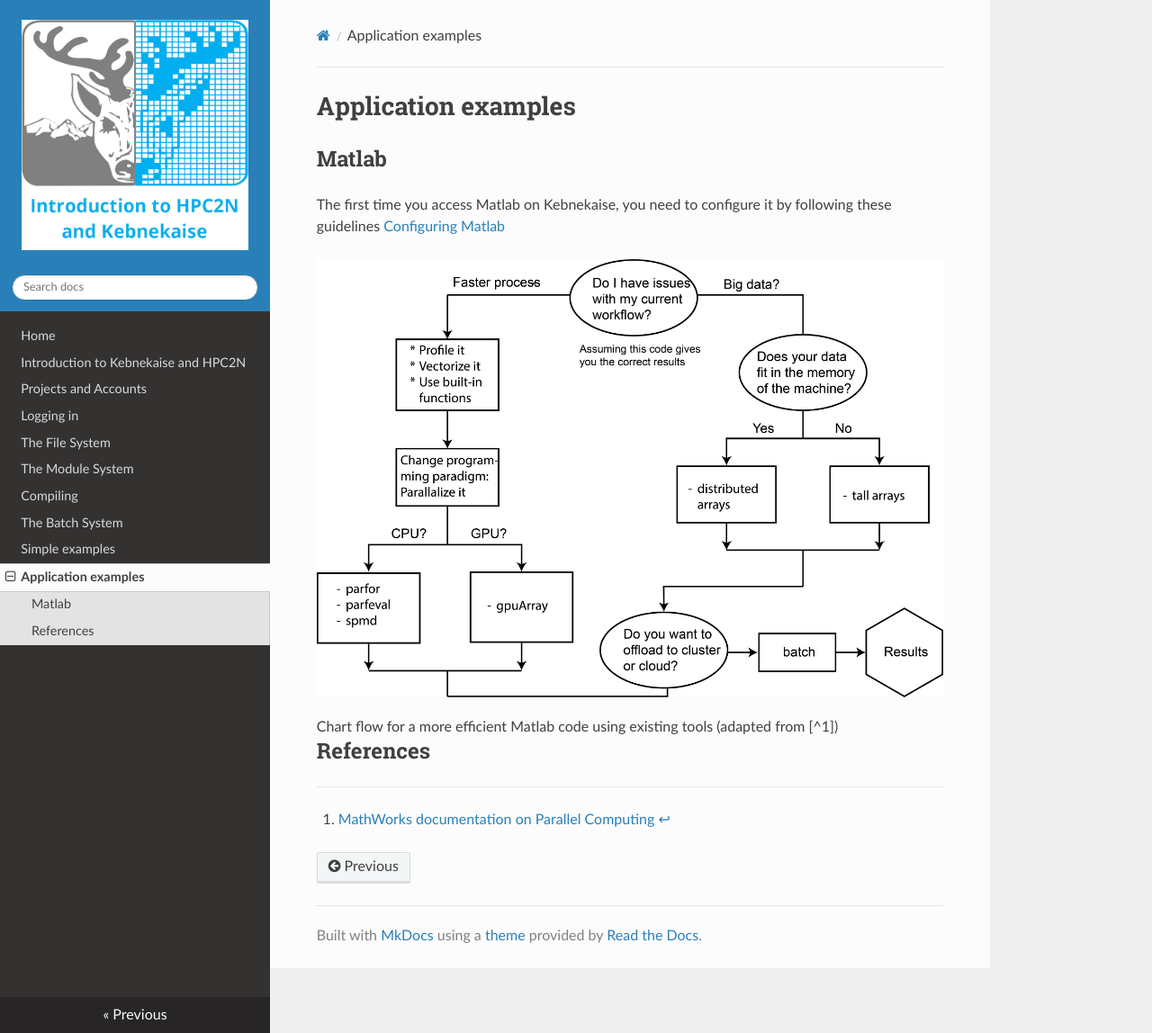
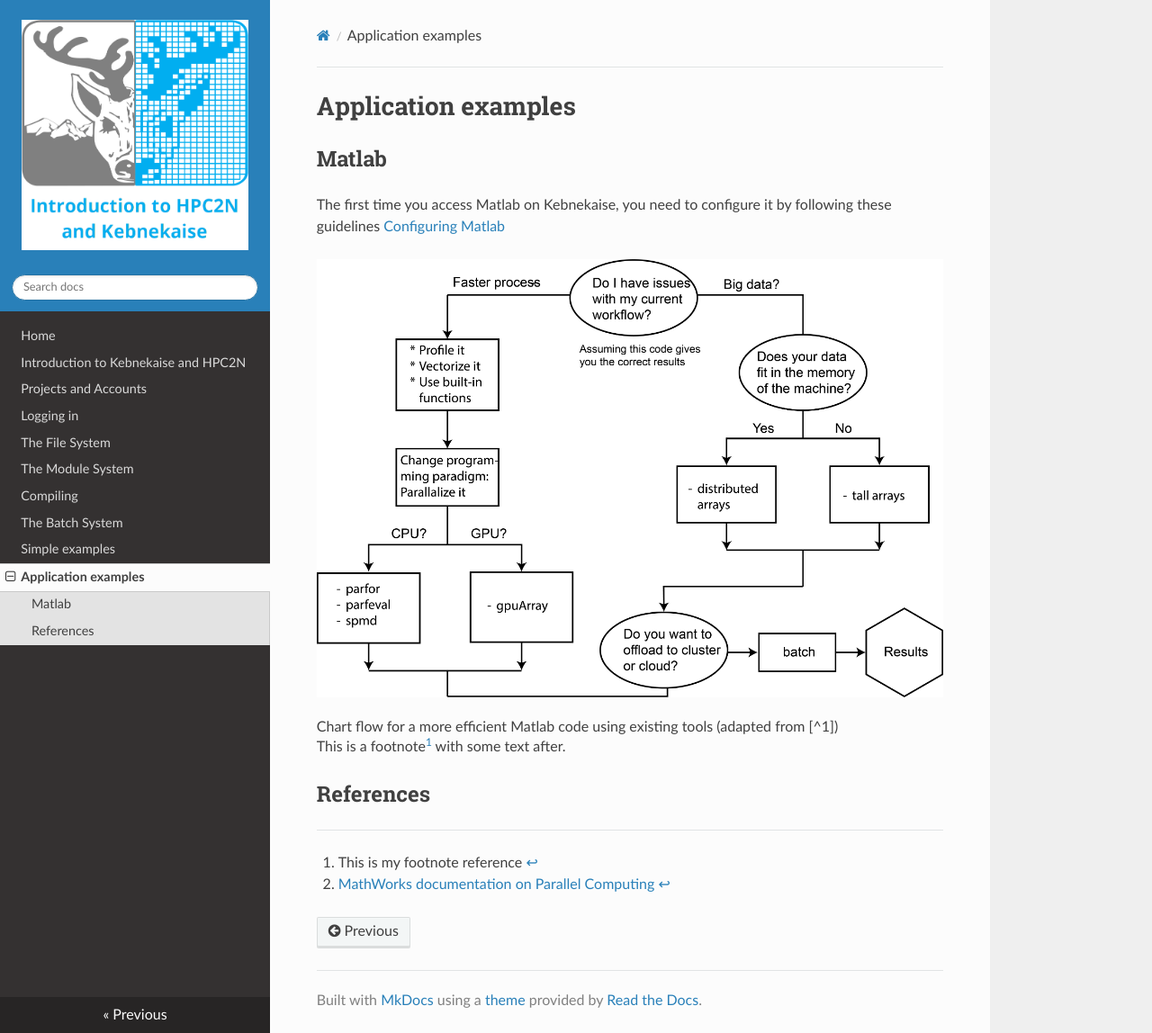
Before and after one commit to hpc2n/intro-course, an MkDocs documentation site: the page built from docs/software.md, in a window 1280 px wide and 1148 px high. Shown: the whole window at 90% size. Built offline with MkDocs 1.6.1, drawn with Linux system fonts in a browser that asks for light colours; nearby versions of some CDN libraries.

Commit message:
Testing a footnote

```diff
--- a/docs/software.md
+++ b/docs/software.md
@@ -9,7 +9,9 @@
 
 <figcaption>Chart flow for a more efficient Matlab code using existing tools (adapted from [^1])</figcaption>
 
+This is a footnote[^2] with some text after.
 
+[^2]: This is my footnote reference
 
 ## References
 
```
